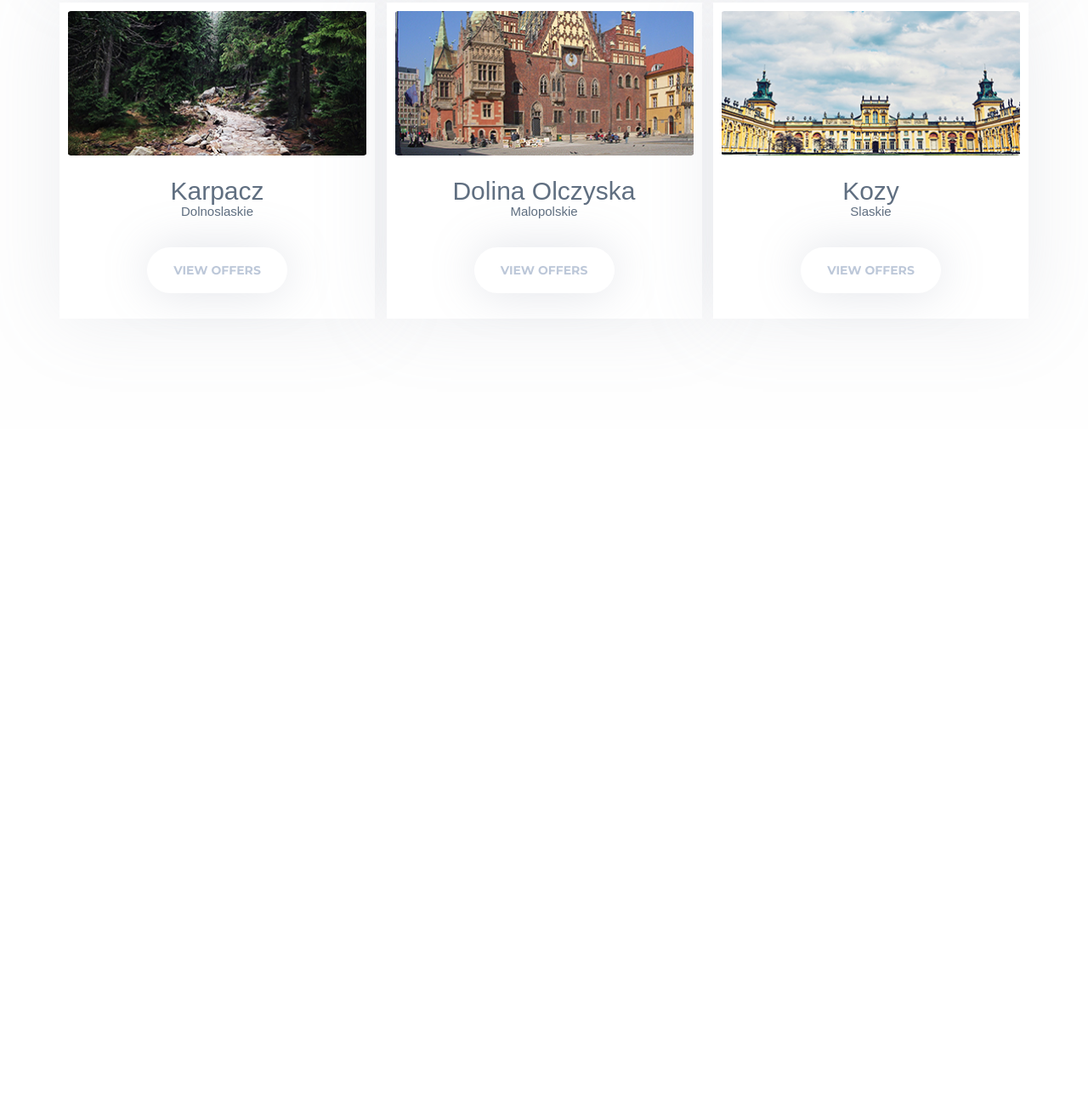
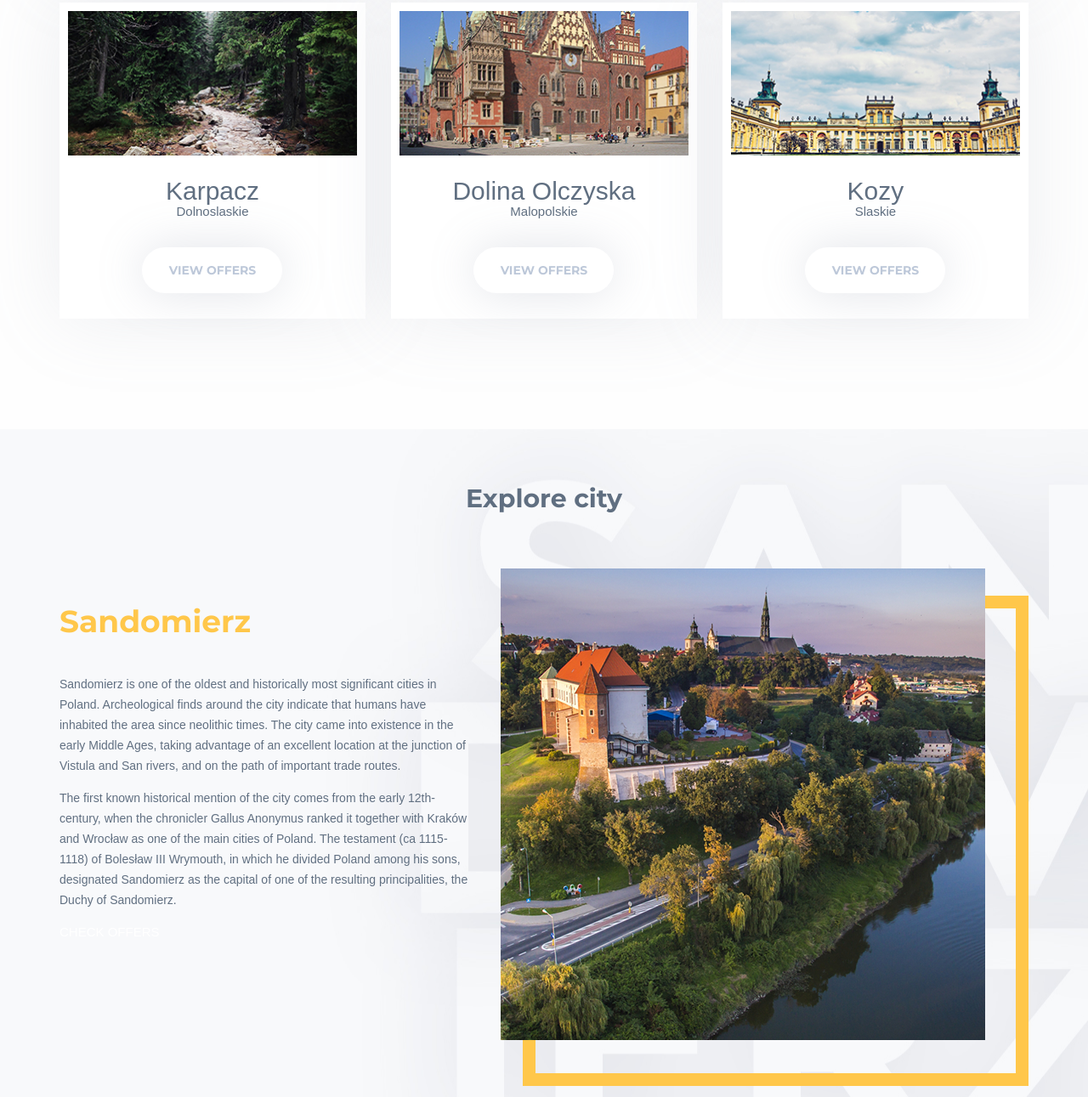
Before and after one commit to Unnod/Polind, a website: page app/index.html in a window 1280 px wide. Shown: the part 2137-3428 px from the top of the page at 85% size. Before the commit the page ends 2642 px from the top, so only its background shows below. Drawn offline with nearby package versions, Linux system fonts and the light colour scheme; files that its build step writes are made by us from their sources; files whose address does not match are found by name.

Commit message:
added explore

```diff
--- a/app/index.html
+++ b/app/index.html
@@ -219,6 +219,42 @@
     </div>
 </section>
 
+<section class="explore" style="background-image: url(images/explore/bg.jpg);">
+    <div class="container">
+        <div class="explore__inner">
+            <div class="explore__title">
+                Explore city
+            </div>
+            <div class="explore__img">
+                <img src="images/explore/img.png" alt="">
+            </div>
+            <div class="explore__box">
+                <div class="explore__name">
+                    Sandomierz
+                </div>
+                <p>
+                    Sandomierz is one of the oldest and historically most significant cities in Poland. Archeological
+                    finds around the city indicate that humans have inhabited the area since neolithic times. The city
+                    came into existence in the early Middle Ages, taking advantage of an excellent location at the
+                    junction of Vistula and San rivers, and on the path of important trade routes.
+                </p>
+                <p>
+                    The first known historical mention of the city comes from the early 12th-century, when the
+                    chronicler Gallus Anonymus ranked it together with Kraków and Wrocław as one of the main cities of
+                    Poland. The testament (ca 1115-1118) of Bolesław III Wrymouth, in which he divided Poland among his
+                    sons, designated Sandomierz as the capital of one of the resulting principalities, the Duchy of
+                    Sandomierz.
+                </p>
+                <div class="explore__link">
+                    <a href="#">
+                        CHECK OFFERS
+                    </a>
+                </div>
+            </div>
+        </div>
+    </div>
+</section>
+
 <body>
 
     <script src="https://ajax.googleapis.com/ajax/libs/jquery/3.4.1/jquery.min.js"></script>
--- a/app/scss/style.scss
+++ b/app/scss/style.scss
@@ -220,15 +220,16 @@
         flex-wrap: wrap;
         margin-top: 80px;
         display: flex;
-        justify-content: space-between;
+        justify-content: flex-start;
+        margin-left: -30px;
     }
     &__item{
         margin-bottom: 30px;
         text-align: center;
         box-shadow: 0px 0px 85px 0px rgba(141, 148, 169, 0.15);
         background-color: #fff;
-        max-width: 371px;
-        width: 100%;
+        margin-left: 30px;
+        flex-basis: calc(33.3333% - 30px);
         padding: 10px;
         color: #606f81;
         &-img{
@@ -297,3 +298,41 @@
 }
 
 //end search
+
+//start explore
+
+.explore{
+    height: 900px;
+    background-repeat: no-repeat;
+    background-position: center right;
+    padding-top: 70px;
+    padding-bottom: 120px;
+    &__img{
+        float: right;
+        margin-left: 30px;
+    }
+    &__title{
+        font-size: 30px;
+        color: #606f81;
+        text-align: center;
+        margin-bottom: 70px;
+        @include f700;
+    }
+    &__name{
+        font-size: 36px;
+        color: $btn;
+        @include f700;
+        margin-bottom: 50px;
+    }
+    &__box{
+        margin-top: 120px;
+    }
+    p{
+        max-width: 574px;
+        width: 100%;
+        font-size: 14px;
+        color: #606f81;
+    }
+}
+
+//end explore
```
Also changed, not shown: app/images/explore/bg.jpg (added), app/images/explore/img.png (added).
